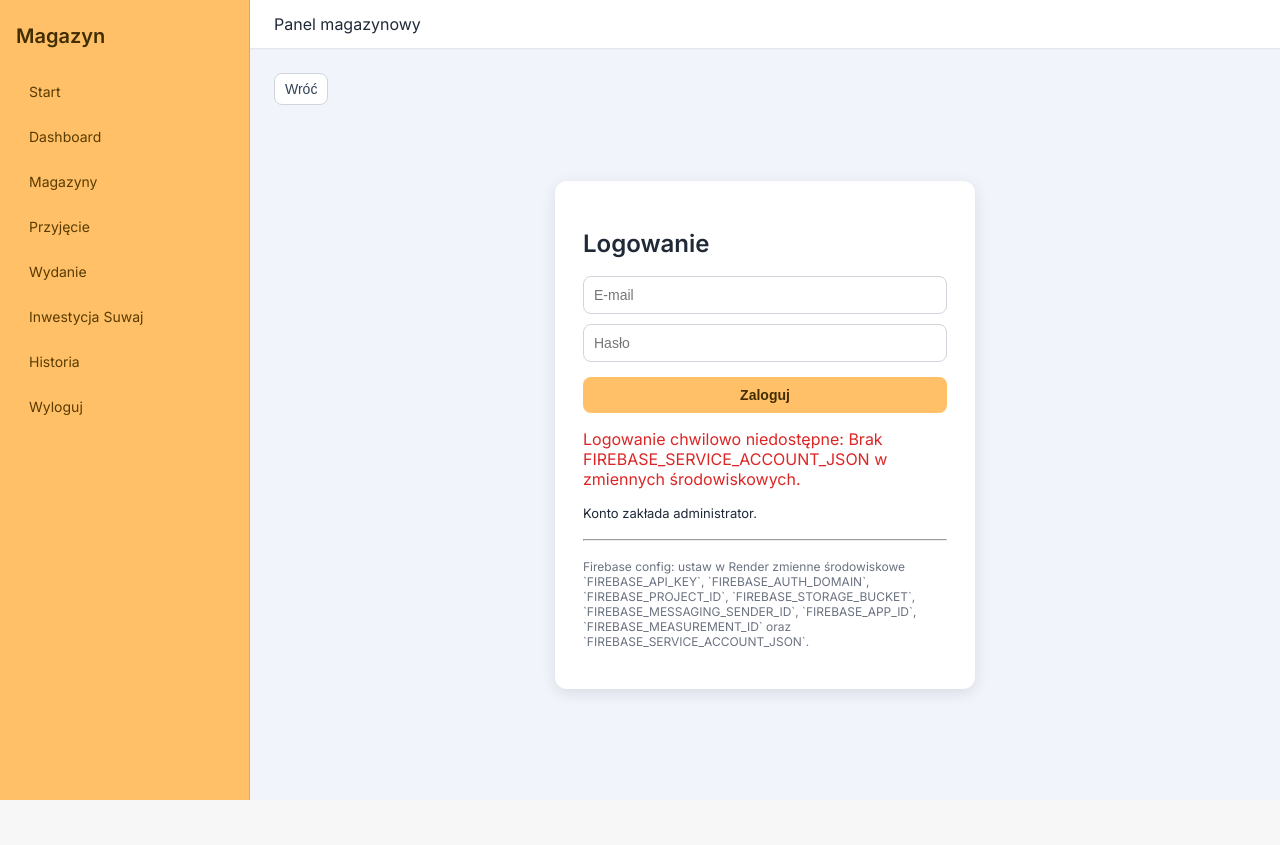
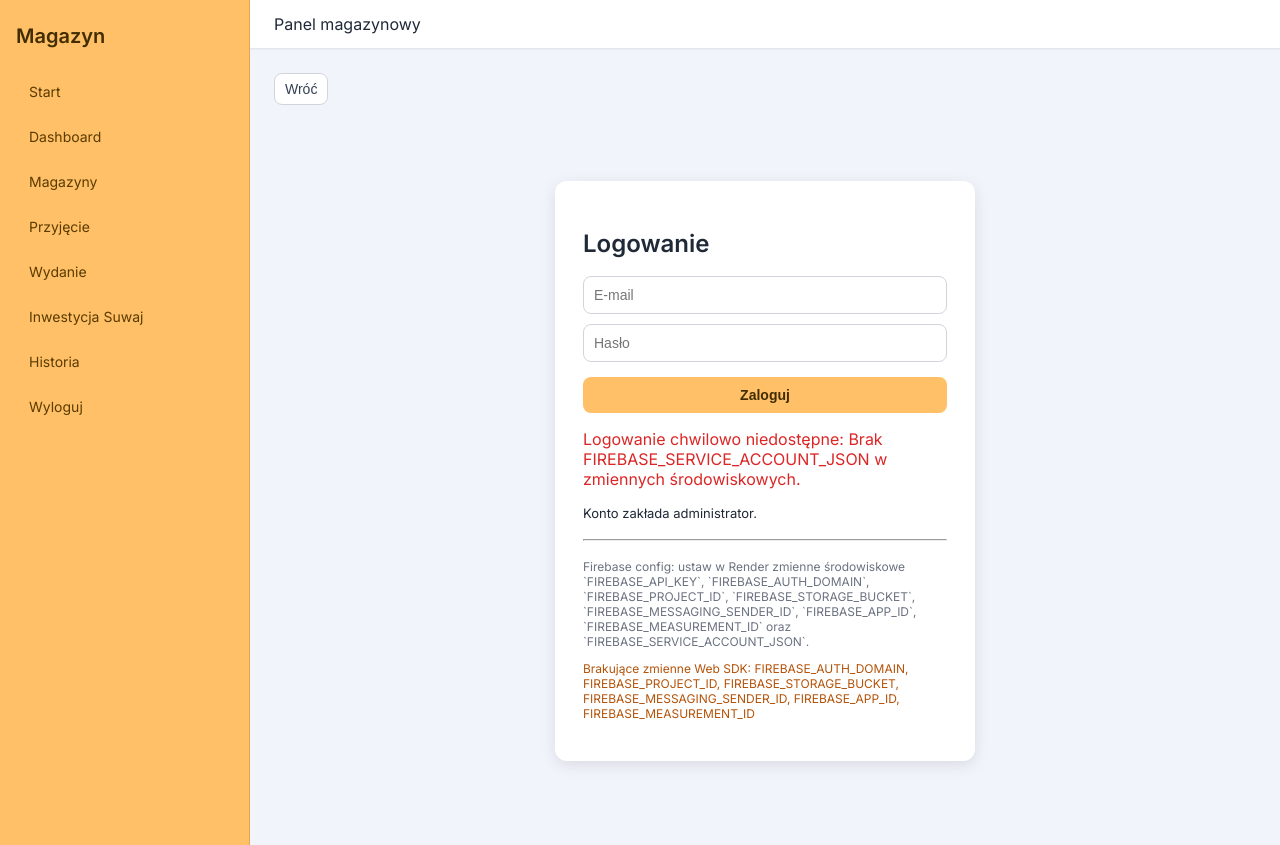
Before and after one commit to monikq553/magazyn-app, a Flask app: page /login in a window 1280 px wide. Before the commit the page ends 800 px from the top, so only its background shows below. Run offline with Flask 3, Linux system fonts and the light colour scheme; some libraries are stand-ins or nearby versions.

Commit message:
Show missing Firebase env vars directly on login page

```diff
--- a/app.py
+++ b/app.py
@@ -24,6 +24,15 @@ ADMIN_EMAILS = {e.strip().lower() for e in os.environ.get("ADMIN_EMAILS", "").sp
 ALLOWED_EMAILS = {e.strip().lower() for e in os.environ.get("ALLOWED_EMAILS", "").split(",") if e.strip()}
 FIREBASE_ADMIN_READY = False
 FIREBASE_ADMIN_ERROR = ""
+FIREBASE_WEB_ENV_KEYS = [
+    "FIREBASE_API_KEY",
+    "FIREBASE_AUTH_DOMAIN",
+    "FIREBASE_PROJECT_ID",
+    "FIREBASE_STORAGE_BUCKET",
+    "FIREBASE_MESSAGING_SENDER_ID",
+    "FIREBASE_APP_ID",
+    "FIREBASE_MEASUREMENT_ID",
+]
 
 
 def init_firebase_admin():
@@ -44,6 +53,10 @@ def init_firebase_admin():
     except Exception:
         FIREBASE_ADMIN_READY = False
         FIREBASE_ADMIN_ERROR = "Nieprawidłowy FIREBASE_SERVICE_ACCOUNT_JSON."
+
+
+def get_missing_firebase_web_envs():
+    return [k for k in FIREBASE_WEB_ENV_KEYS if not os.environ.get(k)]
 
 
 init_firebase_admin()
@@ -205,7 +218,8 @@ def login():
         "login.html",
         firebase_config=FIREBASE_CONFIG,
         firebase_admin_ready=FIREBASE_ADMIN_READY,
-        firebase_admin_error=FIREBASE_ADMIN_ERROR
+        firebase_admin_error=FIREBASE_ADMIN_ERROR,
+        missing_firebase_web_envs=get_missing_firebase_web_envs()
     )
 
 
--- a/templates/login.html
+++ b/templates/login.html
@@ -21,6 +21,11 @@
         `FIREBASE_PROJECT_ID`, `FIREBASE_STORAGE_BUCKET`, `FIREBASE_MESSAGING_SENDER_ID`, `FIREBASE_APP_ID`,
         `FIREBASE_MEASUREMENT_ID` oraz `FIREBASE_SERVICE_ACCOUNT_JSON`.
     </p>
+    {% if missing_firebase_web_envs %}
+    <p style="font-size:12px;color:#b45309; margin-top:8px;">
+        Brakujące zmienne Web SDK: {{ missing_firebase_web_envs|join(', ') }}
+    </p>
+    {% endif %}
 </div>
 
 <script type="module">
```
